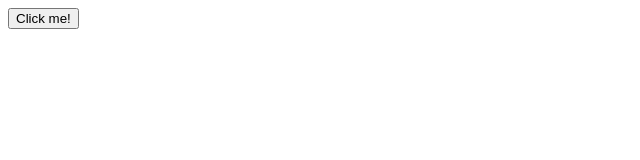
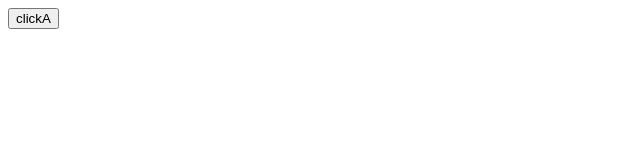
Before and after one commit to vassu-somi/LMPReactassign, a React (Create React App) app: page / in a window 1280 px wide. Shown: the top 160 px of the page, without its empty margins (0-640 px from the left). Built offline with nearby package versions, Linux system fonts and the light colour scheme.

Commit message:
Update App.js

```diff
--- a/src/App.js
+++ b/src/App.js
@@ -8,7 +8,7 @@ function App() {
 
   return (
     <button id="button-a" onClick={clickA}>
-      Click me!
+      clickA
     </button>
   );
 }
```
